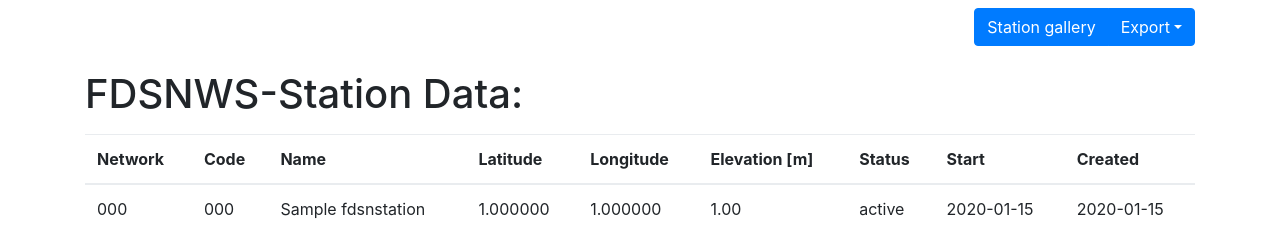
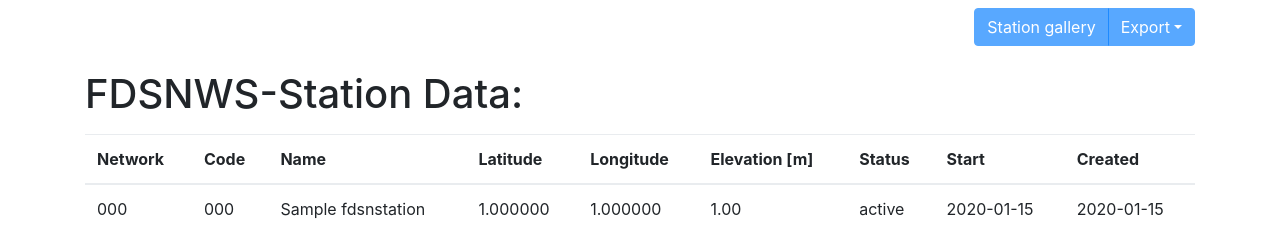
Before and after one commit to EIDA/stationbook, a Django app: page /networks/000/station/000/ in a window 1280 px wide. Shown: the part 436-681 px from the top of the page. Run offline with Django 3.2, Linux system fonts and the light colour scheme; tables that the repository leaves empty hold one stand-in row (values such as "Sample post"); some libraries are stand-ins or nearby versions.

Commit message:
Station details eye candy (disable buttons with functionalities not implemented yet)

```diff
--- a/src/stationbook/templates/station_details.html
+++ b/src/stationbook/templates/station_details.html
@@ -24,7 +24,7 @@
 </div>
 
 <div class="btn-group mt-2 mb-2 float-right" role="group" aria-label="Button group with nested dropdown">
-    <button type="button" class="btn btn-primary">Station gallery</button>
+    <button type="button" class="btn btn-primary disabled">Station gallery</button>
 
     {% if user.is_authenticated %}
     <div class="btn-group" role="group">
@@ -41,7 +41,7 @@
     {% endif %}
 
     <div class="btn-group" role="group">
-        <button id="btnGroupDrop1" type="button" class="btn btn-primary dropdown-toggle" data-toggle="dropdown" aria-haspopup="true"
+        <button id="btnGroupDrop1" type="button" class="btn btn-primary dropdown-toggle disabled" data-toggle="dropdown" aria-haspopup="true"
             aria-expanded="false">Export</button>
         <div class="dropdown-menu" aria-labelledby="btnGroupDrop1">
             <a class="dropdown-item" href="#">Export to PDF</a>
```
